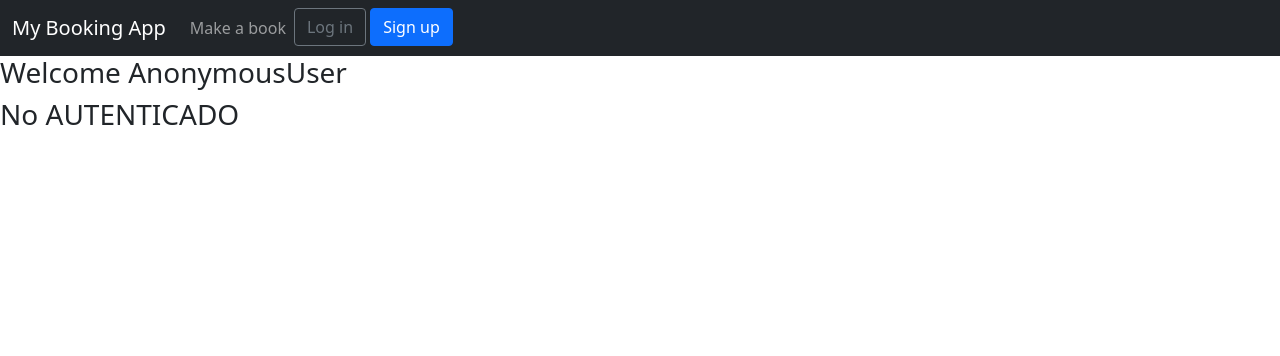
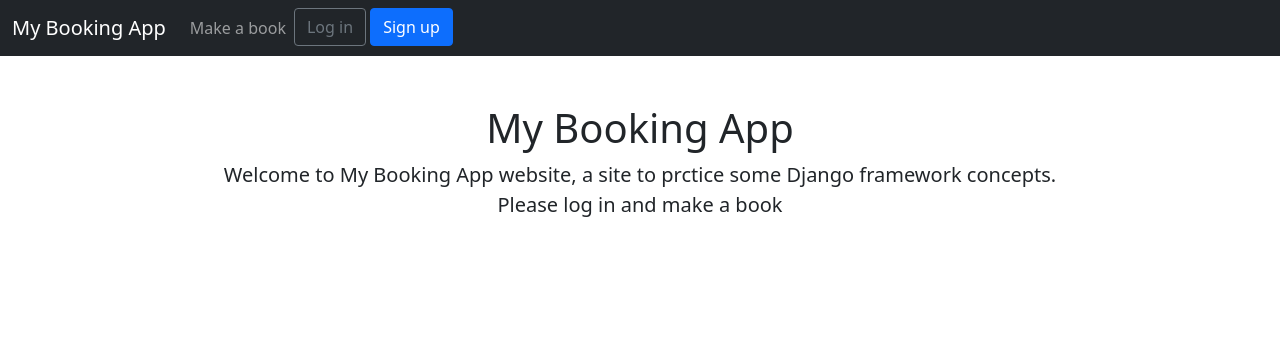
Before and after one commit to hharrisd/booking, a Django app: page / in a window 1280 px wide. Shown: the top 356 px of the page. Run offline with Django 3.2, Linux system fonts and the light colour scheme; some libraries are stand-ins or nearby versions.

Commit message:
Form styles Welcome message

```diff
--- a/accounts/templates/accounts/login.html
+++ b/accounts/templates/accounts/login.html
@@ -9,7 +9,7 @@
                     <form method="post" novalidate>
                         {% csrf_token %}
                         {% include 'includes/form.html' %}
-                        <button type="submit" class="btn btn-primary btn-block">Log in</button>
+                        <button type="submit" class="btn btn-outline-dark">Log in</button>
                     </form>
                 </div>
                 <div class="card-footer text-muted text-center">
@@ -18,7 +18,7 @@
             </div>
             <div class="text-center py-2">
                 <small>
-                    <a href="#" class="text-muted">Forgot your password?</a>
+                    <a href="{% url 'password_reset' %}" class="text-muted">Forgot your password?</a>
                 </small>
             </div>
         </div>
--- a/accounts/templates/accounts/password_change.html
+++ b/accounts/templates/accounts/password_change.html
@@ -12,7 +12,7 @@
             <form method="post" novalidate>
                 {% csrf_token %}
                 {% include 'includes/form.html' %}
-                <button type="submit" class="btn btn-success">Change password</button>
+                <button type="submit" class="btn btn-outline-dark">Change password</button>
             </form>
         </div>
     </div>
--- a/accounts/templates/accounts/password_reset.html
+++ b/accounts/templates/accounts/password_reset.html
@@ -13,7 +13,7 @@
                     <form method="post" novalidate>
                         {% csrf_token %}
                         {% include 'includes/form.html' %}
-                        <button type="submit" class="btn btn-primary btn-block">Send password reset email</button>
+                        <button type="submit" class="btn btn-outline-dark">Send password reset email</button>
                     </form>
                 </div>
             </div>
--- a/accounts/templates/accounts/password_reset_confirm.html
+++ b/accounts/templates/accounts/password_reset_confirm.html
@@ -18,7 +18,7 @@
                         <form method="post" novalidate>
                             {% csrf_token %}
                             {% include 'includes/form.html' %}
-                            <button type="submit" class="btn btn-success btn-block">Change password</button>
+                            <button type="submit" class="btn btn-outline-dark">Change password</button>
                         </form>
                     {% else %}
                         <h3 class="card-title">Reset your password</h3>
--- a/accounts/templates/accounts/signup.html
+++ b/accounts/templates/accounts/signup.html
@@ -11,7 +11,7 @@
                     <form method="post" novalidate>
                         {% csrf_token %}
                         {% include 'includes/form.html' %}
-                        <button type="submit" class="btn btn-primary btn-block">Create an account</button>
+                        <button type="submit" class="btn btn-outline-dark">Create an account</button>
                     </form>
                 </div>
                 <div class="card-footer text-muted text-center">
--- a/templates/home.html
+++ b/templates/home.html
@@ -1,10 +1,14 @@
 {% extends 'base.html' %}
 
 {% block content %}
-    <h3>Welcome {{ user }}</h3>
-    {% if user.is_authenticated %}
-        <h3>Autenticado </h3>
-    {% else %}
-        <h3>No AUTENTICADO</h3>
-    {% endif %}
+    <main class="container">
+        <div class="starter-template text-center py-5 px-3">
+            <h1>My Booking App</h1>
+            <p class="lead">
+                Welcome to <b>My Booking App website</b>, a site to prctice some Django framework concepts.
+                <br>
+                Please log in and make a book
+            </p>
+        </div>
+    </main>
 {% endblock %}
```
